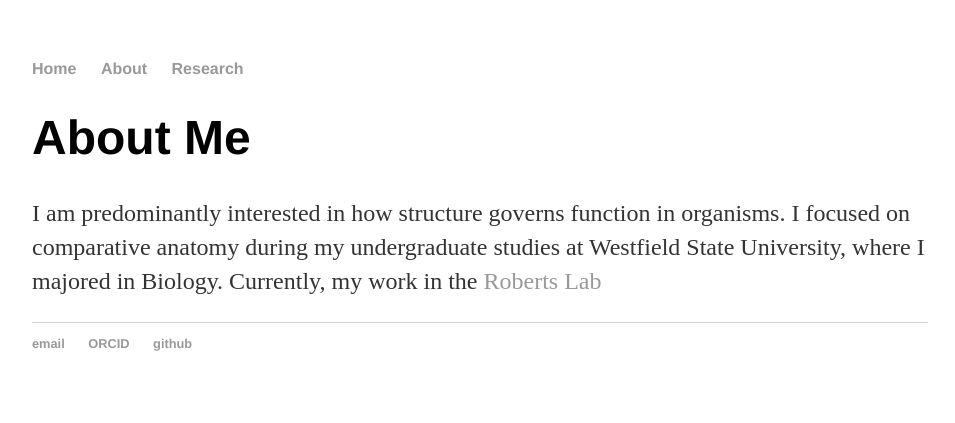
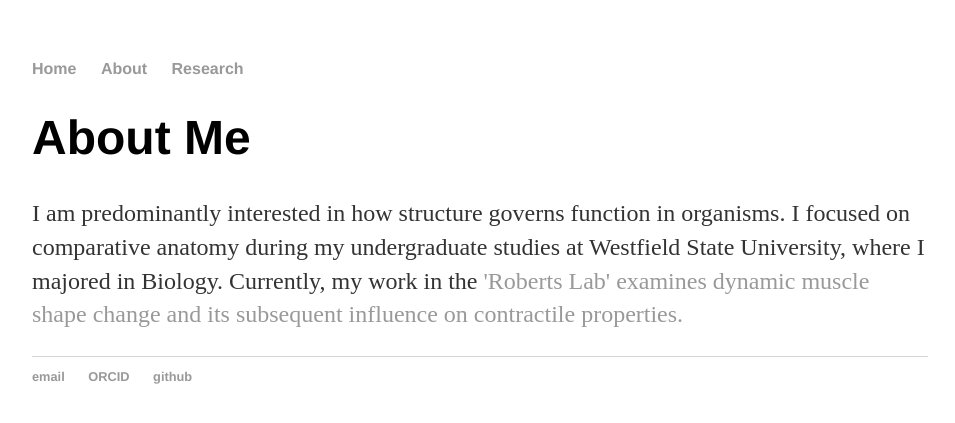
Before and after one commit to jarrodpetersen/jarrodpetersen.github.io, a Jekyll site: the page built from about/index.html, in a window 1280 px wide. Shown: the top 423 px of the page, without its empty margins (160-1115 px from the left). Built offline with Jekyll 4.4.1, drawn with Linux system fonts in a browser that asks for light colours.

Commit message:
Update index.html

```diff
--- a/about/index.html
+++ b/about/index.html
@@ -5,5 +5,5 @@
 
 		<div class="about">
 			<h1>About Me</h1>
-			<p>I am predominantly interested in how structure governs function in organisms. I focused on comparative anatomy during my undergraduate studies at Westfield State University, where I majored in Biology. Currently, my work in the <a href="https://www.brown.edu/research/labs/robertslab/"> Roberts Lab <a/> <STYLE>A {text-decoration: none;} examines dynamic muscle shape change and its subsequent influence on contractile properties.</STYLE></p>
+			<p>I am predominantly interested in how structure governs function in organisms. I focused on comparative anatomy during my undergraduate studies at Westfield State University, where I majored in Biology. Currently, my work in the <a href="https://www.brown.edu/research/labs/robertslab/">'Roberts Lab'<a/> examines dynamic muscle shape change and its subsequent influence on contractile properties.</p>
 		</div>
```
